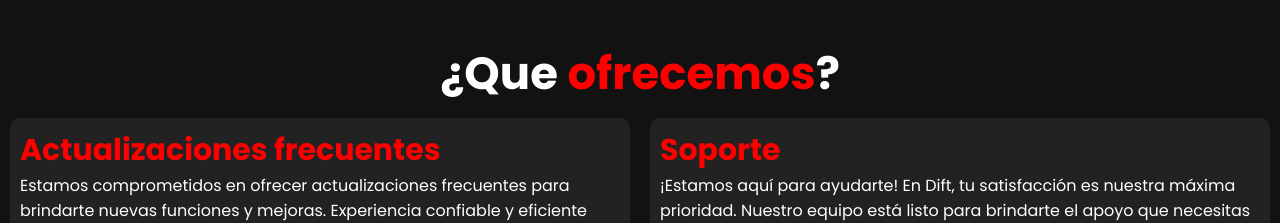
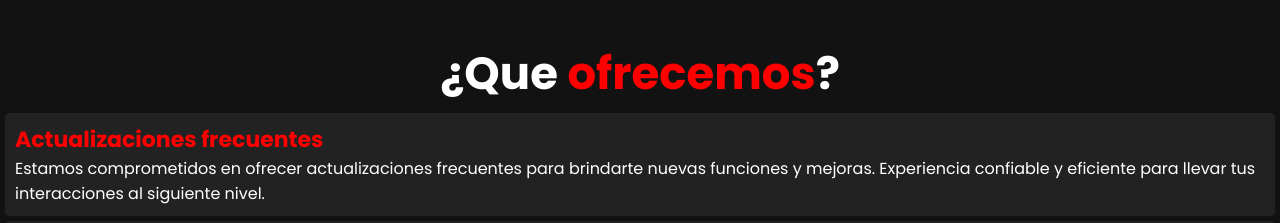
Before and after one commit to DiftBot/diftbot.github.io, a website: page index.html in a window 1280 px wide. Shown: the part 661-884 px from the top of the page. Drawn offline with nearby package versions, Linux system fonts and the light colour scheme.

Commit message:
Update index.css

```diff
--- a/src/public/styles/index.css
+++ b/src/public/styles/index.css
@@ -223,29 +223,24 @@ span {
 .status-content h1 {
     color: #b3b3b3;
 }
-.ofrece-content-group {
-    display: flex;
-    flex-wrap: wrap;
-    justify-content: space-between;
-}
+
 
 .ofrece-content {
     background-color: #222222;
-    border-radius: 10px;
+    border-radius: 5px;
     padding: 10px;
-    margin: 10px;
-    width: calc(50% - 15px);
-    flex-basis: calc(50% - 20px);
+    margin: 5px;
 }
 
 .ofrece-content h1 {
     color: red;
-    font-size: 30px;
+    font-size: 22px;
 }
 
 .ofrece-content p {
     color: #fff;
 }
+
 
 @media screen and (max-width: 768px) {
     .dift-title {
```
